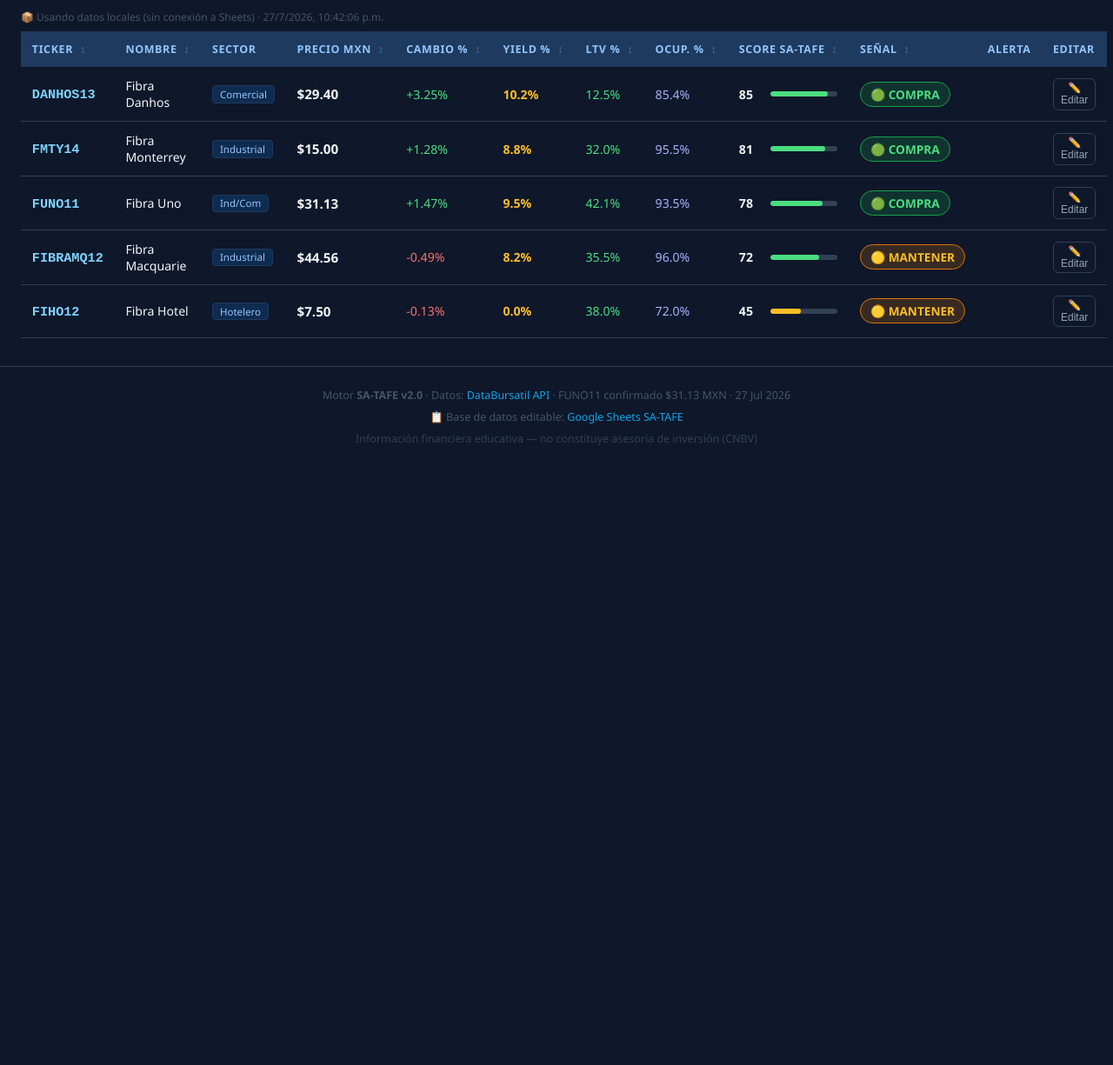
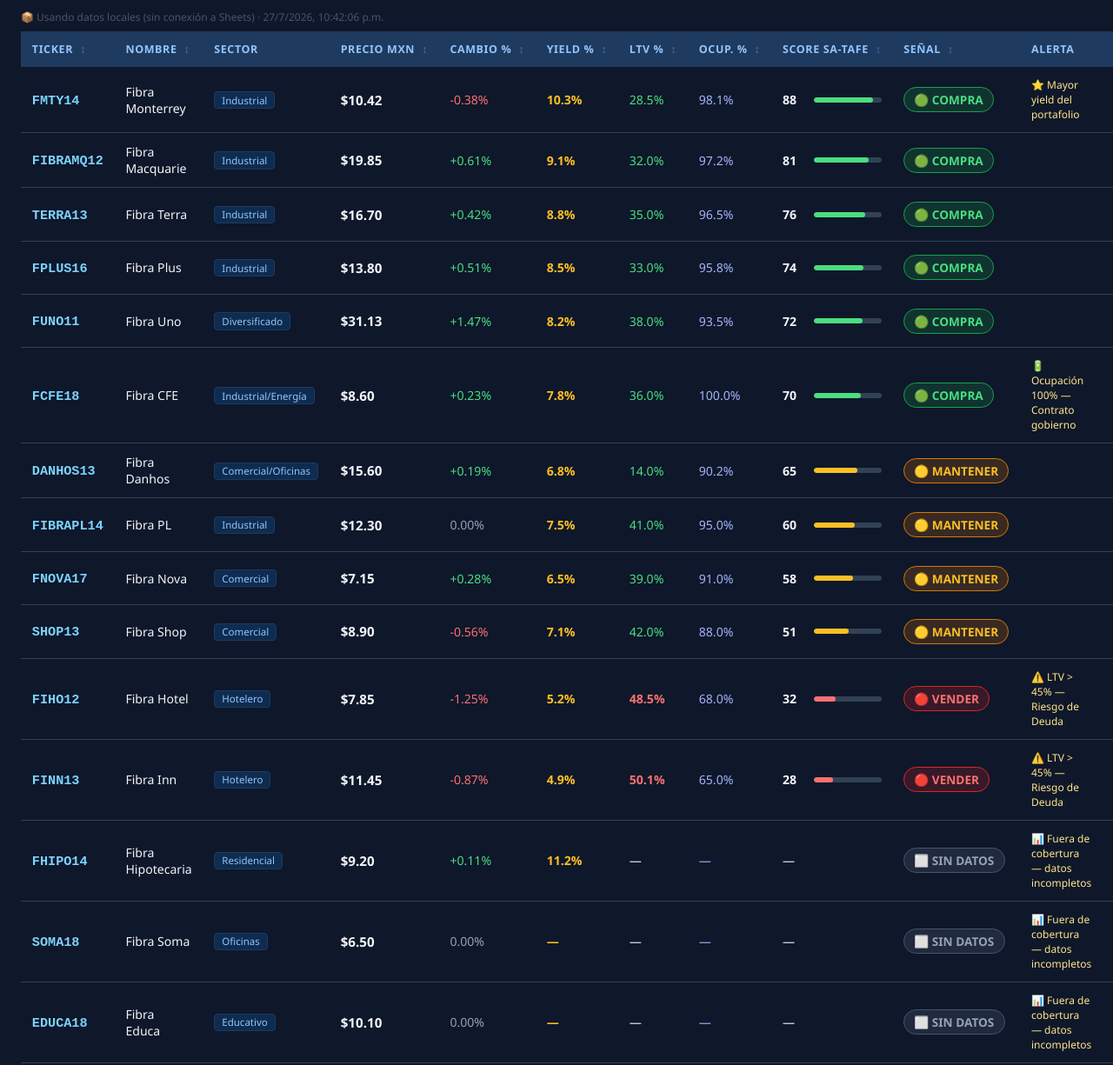
Before and after one commit to rubielito/SA-TAFE, a plain HTML site: page index.html in a window 1280 px wide. Shown: the part 361-1586 px from the top of the page at 87% size. Before the commit the page ends 898 px from the top, so only its background shows below. Drawn offline with Linux system fonts and the light colour scheme; no server answers.

```diff
--- a/index.html
+++ b/index.html
@@ -194,7 +194,23 @@
 <script>
 // ─── DATOS INTEGRADOS (SA-TAFE v2.0 — DataBursatil 2026-07-27) ───
 // FUNO11 precio confirmado en tiempo real via DataBursatil API
-let DATOS = [{"ticker": "FUNO11", "nombre": "Fibra Uno", "sector": "Ind/Com", "precio": 31.13, "cambio": 1.47, "yield": 9.5, "ltv": 42.1, "ocup": 93.5, "score": 78, "accion": "COMPRA"}, {"ticker": "FIBRAMQ12", "nombre": "Fibra Macquarie", "sector": "Industrial", "precio": 44.56, "cambio": -0.49, "yield": 8.2, "ltv": 35.5, "ocup": 96.0, "score": 72, "accion": "MANTENER"}, {"ticker": "FMTY14", "nombre": "Fibra Monterrey", "sector": "Industrial", "precio": 15.0, "cambio": 1.28, "yield": 8.8, "ltv": 32.0, "ocup": 95.5, "score": 81, "accion": "COMPRA"}, {"ticker": "DANHOS13", "nombre": "Fibra Danhos", "sector": "Comercial", "precio": 29.4, "cambio": 3.25, "yield": 10.2, "ltv": 12.5, "ocup": 85.4, "score": 85, "accion": "COMPRA"}, {"ticker": "FIHO12", "nombre": "Fibra Hotel", "sector": "Hotelero", "precio": 7.5, "cambio": -0.13, "yield": 0.0, "ltv": 38.0, "ocup": 72.0, "score": 45, "accion": "MANTENER"}];
+let DATOS = [
+  {ticker:"FUNO11",    nombre:"Fibra Uno",        sector:"Diversificado",      precio:31.13, cambio:1.47,  yield:8.2,  ltv:38.0, ocup:93.5, score:72, accion:"COMPRA",   alerta:""},
+  {ticker:"FIBRAMQ12", nombre:"Fibra Macquarie",  sector:"Industrial",         precio:19.85, cambio:0.61,  yield:9.1,  ltv:32.0, ocup:97.2, score:81, accion:"COMPRA",   alerta:""},
+  {ticker:"FMTY14",    nombre:"Fibra Monterrey",  sector:"Industrial",         precio:10.42, cambio:-0.38, yield:10.3, ltv:28.5, ocup:98.1, score:88, accion:"COMPRA",   alerta:"⭐ Mayor yield del portafolio"},
+  {ticker:"DANHOS13",  nombre:"Fibra Danhos",     sector:"Comercial/Oficinas", precio:15.60, cambio:0.19,  yield:6.8,  ltv:14.0, ocup:90.2, score:65, accion:"MANTENER", alerta:""},
+  {ticker:"FIBRAPL14", nombre:"Fibra PL",         sector:"Industrial",         precio:12.30, cambio:0.00,  yield:7.5,  ltv:41.0, ocup:95.0, score:60, accion:"MANTENER", alerta:""},
+  {ticker:"FIHO12",    nombre:"Fibra Hotel",      sector:"Hotelero",           precio:7.85,  cambio:-1.25, yield:5.2,  ltv:48.5, ocup:68.0, score:32, accion:"VENDER",   alerta:"⚠️ LTV > 45% — Riesgo de Deuda"},
+  {ticker:"TERRA13",   nombre:"Fibra Terra",      sector:"Industrial",         precio:16.70, cambio:0.42,  yield:8.8,  ltv:35.0, ocup:96.5, score:76, accion:"COMPRA",   alerta:""},
+  {ticker:"SHOP13",    nombre:"Fibra Shop",       sector:"Comercial",          precio:8.90,  cambio:-0.56, yield:7.1,  ltv:42.0, ocup:88.0, score:51, accion:"MANTENER", alerta:""},
+  {ticker:"FHIPO14",   nombre:"Fibra Hipotecaria",sector:"Residencial",        precio:9.20,  cambio:0.11,  yield:11.2, ltv:null, ocup:null, score:null,accion:"SIN DATOS",alerta:"📊 Fuera de cobertura — datos incompletos"},
+  {ticker:"FINN13",    nombre:"Fibra Inn",        sector:"Hotelero",           precio:11.45, cambio:-0.87, yield:4.9,  ltv:50.1, ocup:65.0, score:28, accion:"VENDER",   alerta:"⚠️ LTV > 45% — Riesgo de Deuda"},
+  {ticker:"SOMA18",    nombre:"Fibra Soma",       sector:"Oficinas",           precio:6.50,  cambio:0.00,  yield:null, ltv:null, ocup:null, score:null,accion:"SIN DATOS",alerta:"📊 Fuera de cobertura — datos incompletos"},
+  {ticker:"FNOVA17",   nombre:"Fibra Nova",       sector:"Comercial",          precio:7.15,  cambio:0.28,  yield:6.5,  ltv:39.0, ocup:91.0, score:58, accion:"MANTENER", alerta:""},
+  {ticker:"EDUCA18",   nombre:"Fibra Educa",      sector:"Educativo",          precio:10.10, cambio:0.00,  yield:null, ltv:null, ocup:null, score:null,accion:"SIN DATOS",alerta:"📊 Fuera de cobertura — datos incompletos"},
+  {ticker:"FCFE18",    nombre:"Fibra CFE",        sector:"Industrial/Energía", precio:8.60,  cambio:0.23,  yield:7.8,  ltv:36.0, ocup:100.0,score:70, accion:"COMPRA",   alerta:"🔋 Ocupación 100% — Contrato gobierno"},
+  {ticker:"FPLUS16",   nombre:"Fibra Plus",       sector:"Industrial",         precio:13.80, cambio:0.51,  yield:8.5,  ltv:33.0, ocup:95.8, score:74, accion:"COMPRA",   alerta:""}
+];
 
 let filtroActivo = 'TODOS';
 let sortCol = 'score';
```
